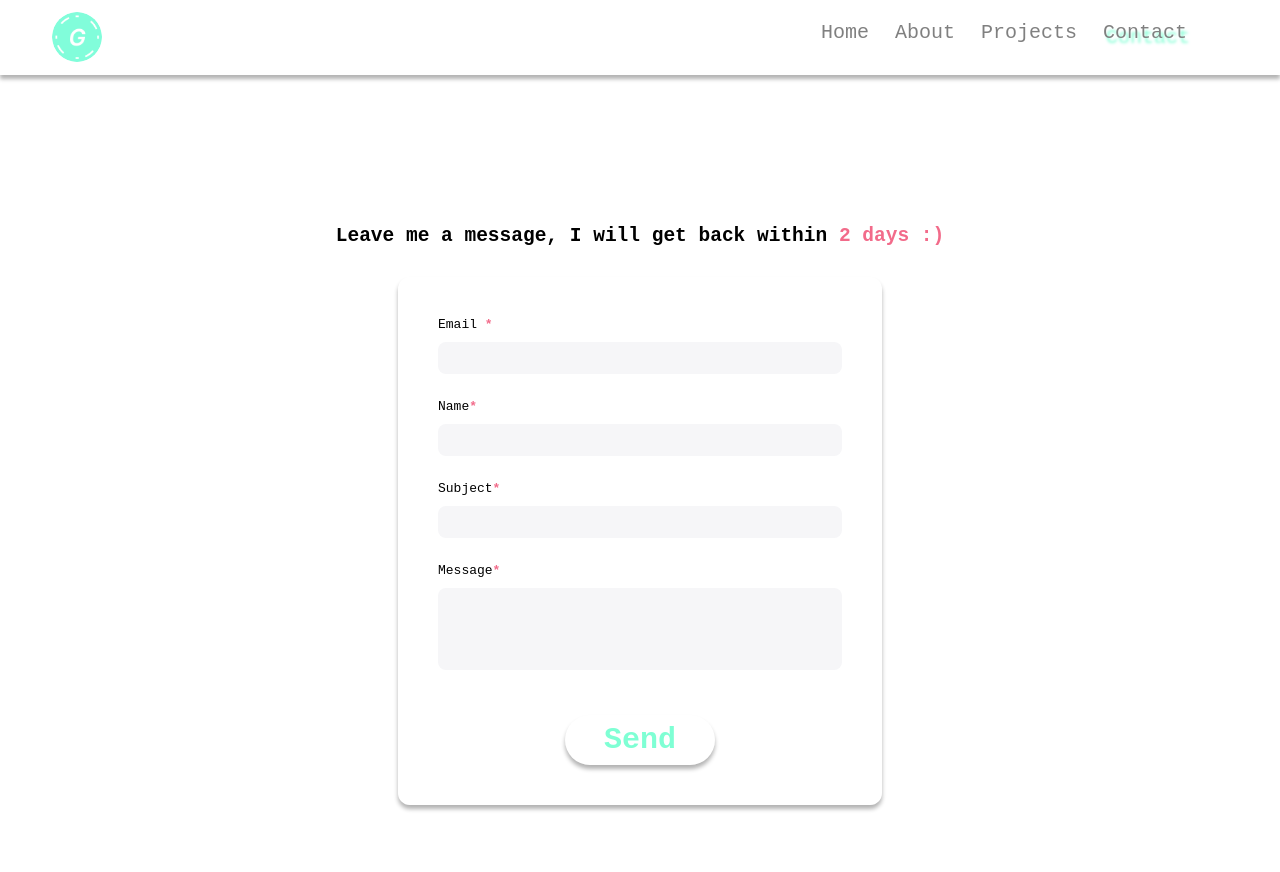
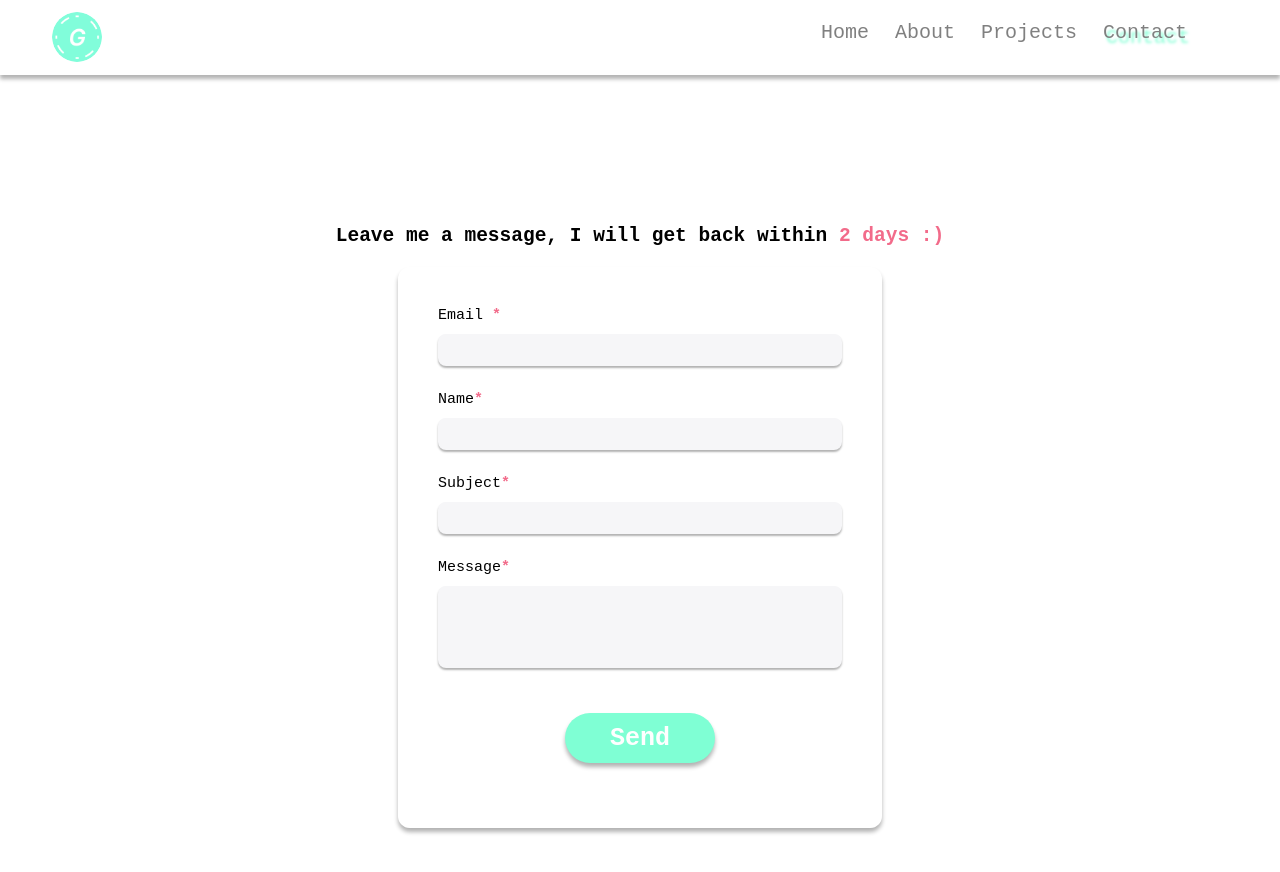
Before and after one commit to EATGao/all-about-yurong, a React (Create React App) app: page /contact in a window 1280 px wide. Shown: the top 872 px of the page. Built offline with nearby package versions, Linux system fonts and the light colour scheme.

Commit message:
contact form function finished

```diff
--- a/package.json
+++ b/package.json
@@ -3,6 +3,7 @@
   "version": "0.1.0",
   "private": true,
   "dependencies": {
+    "@emailjs/browser": "^3.11.0",
     "@emotion/react": "^11.11.1",
     "@emotion/styled": "^11.11.0",
     "@mui/icons-material": "^5.14.1",
--- a/src/Pages/Contact/Contact.css
+++ b/src/Pages/Contact/Contact.css
@@ -12,12 +12,15 @@
 
 .contact > h2 {
     margin-top: 0;
-    margin-bottom: 0px;
+    margin-bottom: 20px;
 }
 
 .sent__indicator{
-    margin-top: 0;
-    margin-bottom: 0px;
+    display: none;
+}
+
+.sent__indicator__show{
+    display: initial;
 }
 
 .contact__message__form > form {
@@ -41,6 +44,7 @@
     border: none;
     border-radius: 8px;
     margin-bottom: 25px;
+    box-shadow: 0 2px 2px rgba(0, 0, 0, .3);
 }
 
 #message {
@@ -50,26 +54,28 @@
 .contact__message__form > form > label {
     padding-bottom: 10px;
     display: block;
+    font-size: 15px;
 }
 
 #send {
     align-self: center;
     width: 150px;
-    font-size: 30px;
+    font-size: 25px;
     font-weight: 900;
-    color: aquamarine;
+
     height: 50px;
     border: none;
     margin-top: 20px;
-    background-color: rgba(255, 255, 255, .3);
+    color: white;
+    background-color: aquamarine;
     box-shadow: 0 4px 4px rgba(0, 0, 0, .3);
     border-radius: 30px;
 }
 
 #send:hover{
     cursor: pointer;
-    color: white;
-    background-color: aquamarine;
+    background-color: rgba(255, 255, 255, .3);
+    color: aquamarine;
     box-shadow: 0 6px 6px rgba(0, 0, 0, .3);
     transition: all 300ms ease-out;
 }
--- a/src/Pages/Contact/Contact.js
+++ b/src/Pages/Contact/Contact.js
@@ -1,7 +1,8 @@
-import React, { useState } from 'react'
+import React, { useState, useRef } from 'react'
 import Header from '../../Header/Header'
 import './Contact.css'
 import Footer from '../../Footer/Footer';
+import emailjs from '@emailjs/browser';
 
 function Contact() {
 
@@ -9,11 +10,29 @@ function Contact() {
   const [name, setName] = useState("");
   const [subject, setSubject] = useState("")
   const [message, setMessage] = useState("");
+  const [indicatorVisible, setindicatorVisible] = useState(false);
 
-  const send = (e) => {
+  const form = useRef();
+
+  const sendEmail = (e) => {
     e.preventDefault();
 
     /*write send function here*/
+    emailjs.sendForm('serviceid', 'templateid', form.current, 'publickey')
+      .then((result) => {
+          console.log(result.text);
+      }, (error) => {
+          console.log(error.text);
+    });
+
+    setEmail("");
+    setName("");
+    setSubject("");
+    setMessage("");
+
+    // document.querySelector('.sent__indicator').c
+    setindicatorVisible(true);
+
   }
 
   return (
@@ -21,18 +40,18 @@ function Contact() {
         <Header />
         <div className='contact'>
           <h2>Leave me a message, I will get back within <strong>2 days :)</strong> </h2>
-          <h3 className='sent_indicator'></h3>
+          <h3 className={indicatorVisible? 'sent__indicator__show':'sent__indicator'}><strong>Sent!</strong> Thank you for your message!</h3>
           <div className='contact__message__form'>
-            <form>
+            <form  ref={form} onSubmit={sendEmail}>
               <label htmlFor='email'>Email <strong>*</strong></label>
-              <input id='email' type='email' value={email} onChange={e => setEmail(e.target.value)} required/>
+              <input id='email' type='email' name='email' value={email} onChange={e => setEmail(e.target.value)} required/>
               <label htmlFor='name'>Name<strong>*</strong></label>
-              <input id='name' type='text' value={name} onChange={e => setName(e.target.value)} required/>
+              <input id='name' type='text' name='name' value={name} onChange={e => setName(e.target.value)} required/>
               <label htmlFor='subject'>Subject<strong>*</strong></label>
-              <input id='subject' type='text' value={subject} onChange={e => setSubject(e.target.value)} required/>
+              <input id='subject' type='text' name='subject' value={subject} onChange={e => setSubject(e.target.value)} required/>
               <label htmlFor='message'>Message<strong>*</strong></label>
-              <input id='message' type='text' value={message} onChange={e => setMessage(e.target.value)} required/>
-              <button id='send' onClick={send}>Send</button>
+              <input id='message' type='text' name='message' value={message} onChange={e => setMessage(e.target.value)} required/>
+              <input id='send' type='submit' value='Send' />
             </form>
           </div>
         </div>
```
Also changed, not shown: 1 other file (tests, documents, lock files or other folders).
